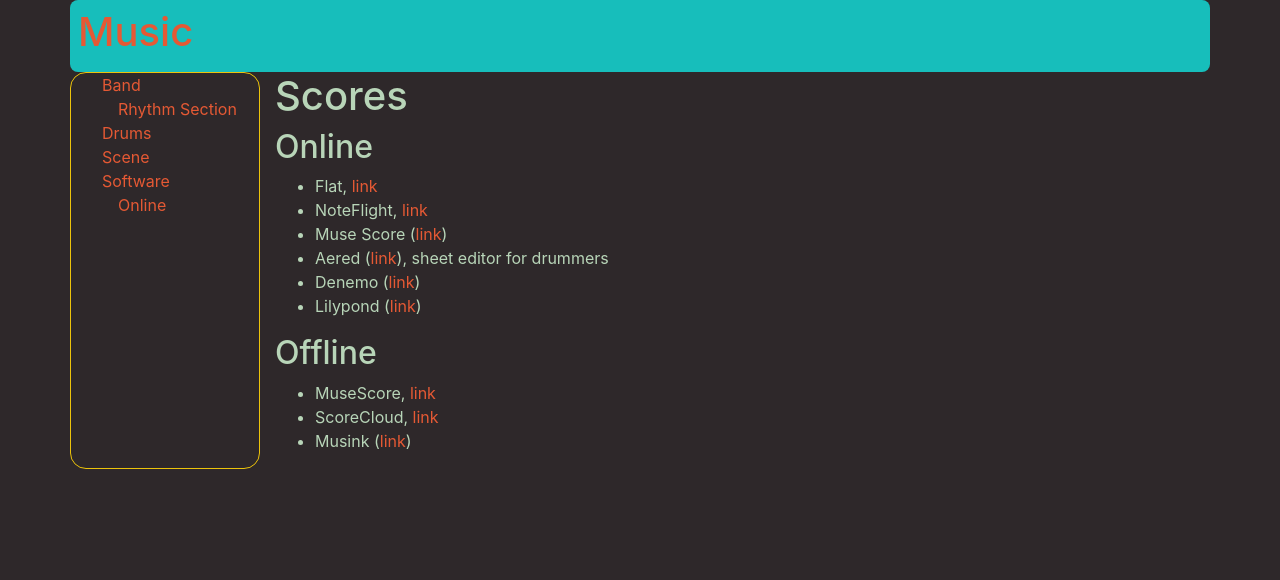
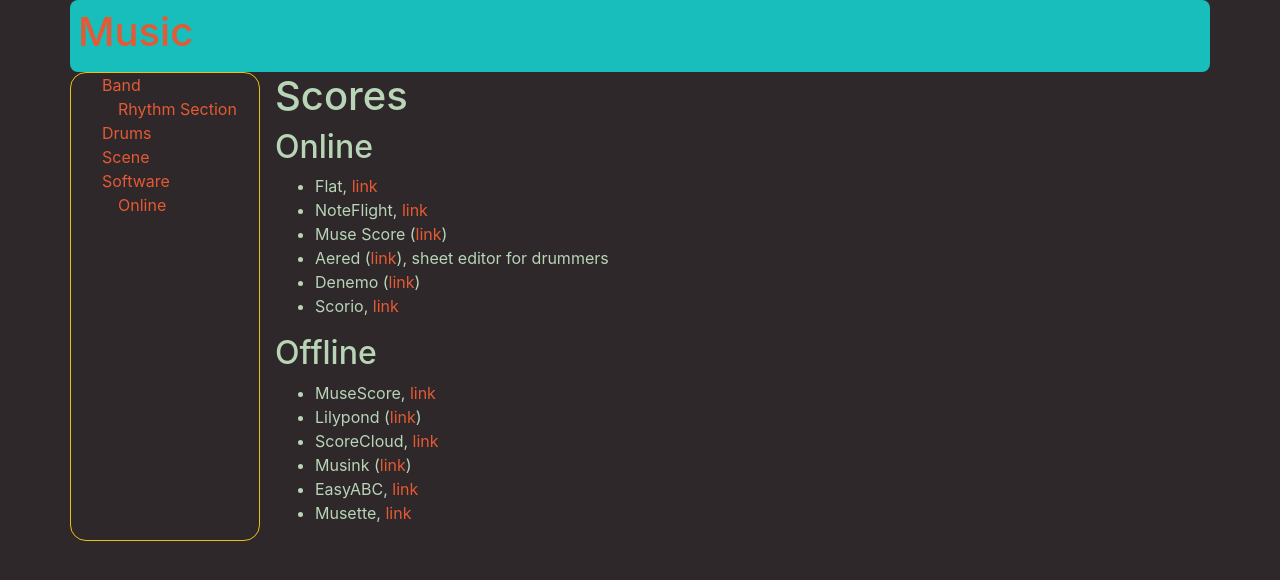
Before and after one commit to MisterY/music-site, a Jekyll site: the page built from software/scores.md, in a window 1280 px wide. Shown: the top 580 px of the page. Built offline with Jekyll 4.4.1, drawn with Linux system fonts in a browser that asks for light colours; nearby versions of some CDN libraries; our own code applies the rules of GitHub Pages for plain Markdown files.

Commit message:
a few more items, scores

```diff
--- a/software/scores.md
+++ b/software/scores.md
@@ -7,10 +7,13 @@
 - Muse Score ([link](http://musescore.com/))
 - Aered ([link](http://aerodrums.com/aered/)), sheet editor for drummers
 - Denemo ([link](http://www.denemo.org/))
-- Lilypond ([link](http://lilypond.org/))
+- Scorio, [link](http://www.scorio.com/)
 
 ## Offline
 
 - MuseScore, [link](www.musescore.org)
+- Lilypond ([link](http://lilypond.org/))
 - ScoreCloud, [link](http://scorecloud.com/)
 - Musink ([link](http://musink.net/))
+- EasyABC, [link](http://www.nilsliberg.se/ksp/easyabc/)
+- Musette, [link](http://musettemusic.com/)
```
